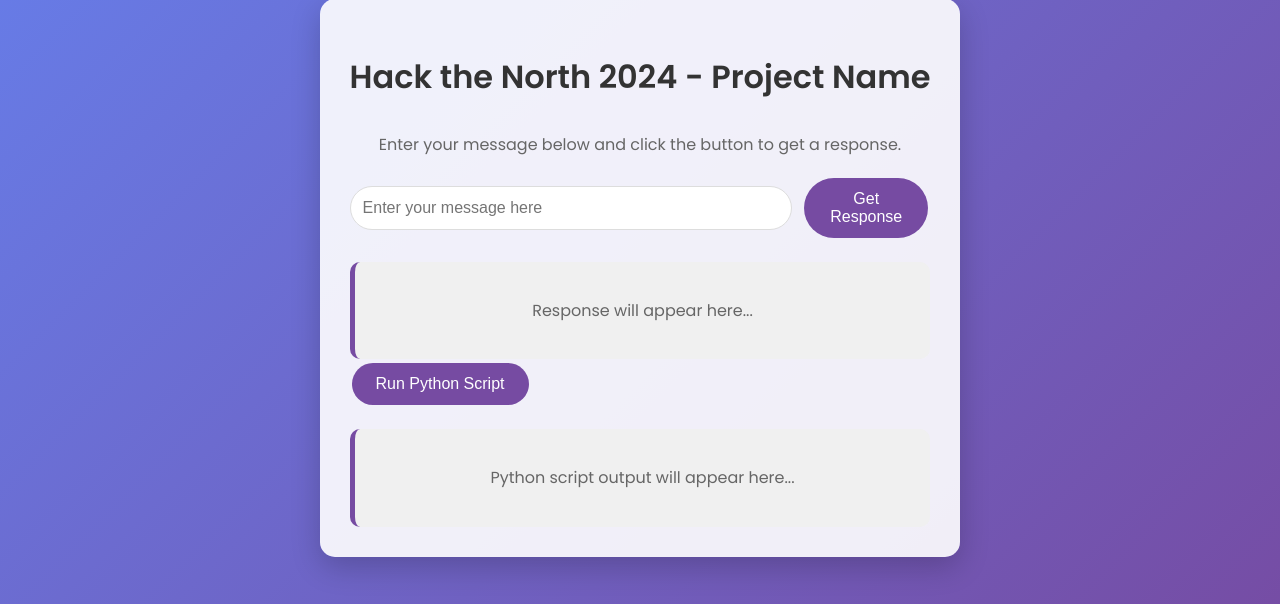
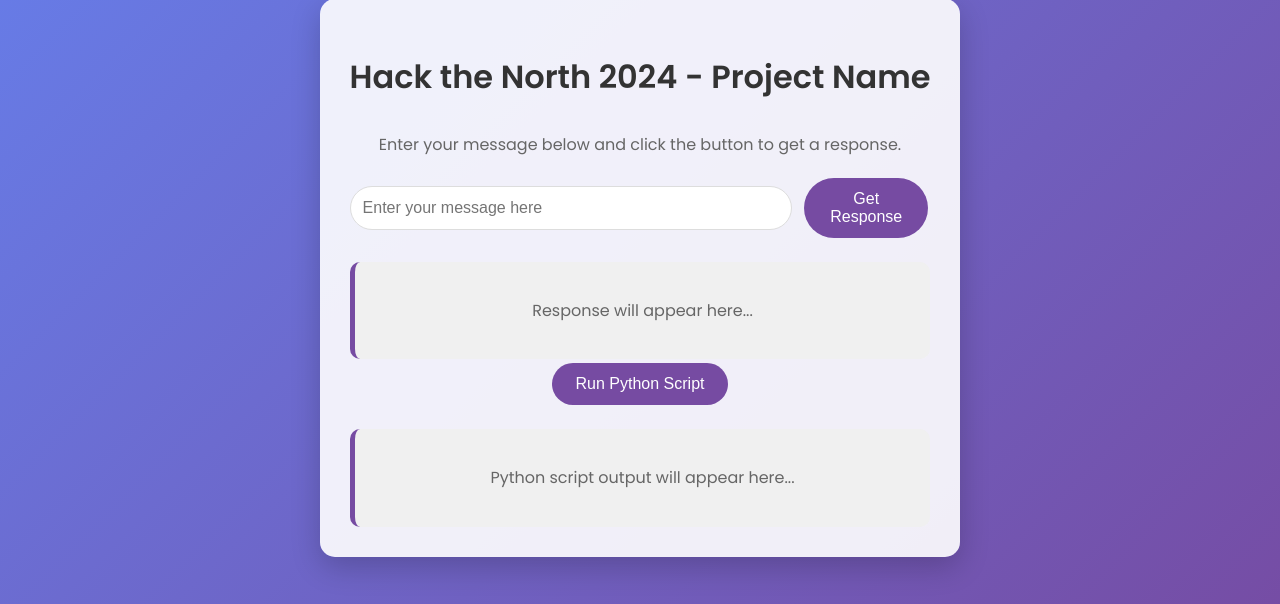
Before and after one commit to ohi-711/htn2024, a Flask app: page / in a window 1280 px wide. Shown: the part 122-726 px from the top of the page. Run offline with Flask 3, Linux system fonts and the light colour scheme.

Commit message:
button isc entered

```diff
--- a/requirements.txt
+++ /dev/null
@@ -1,3 +0,0 @@
-flask==2.3.2
-werkzeug==2.3.7
-cohere==4.39
--- a/templates/index.html
+++ b/templates/index.html
@@ -77,6 +77,11 @@
             color: #666;
             text-align: center;
         }
+
+        .center-button {
+            display: flex;
+            justify-content: center;
+        }
     </style>
 </head>
 <body>
@@ -90,7 +95,9 @@
         <div id="response">
             <p>Response will appear here...</p>
         </div>
-        <button onclick="runPythonScript()">Run Python Script</button>
+        <div class="center-button">
+            <button onclick="runPythonScript()">Run Python Script</button>
+        </div>
         <div id="scriptOutput">
             <p>Python script output will appear here...</p>
         </div>
```
Also changed, not shown: linkedin_automation.py (deleted).
